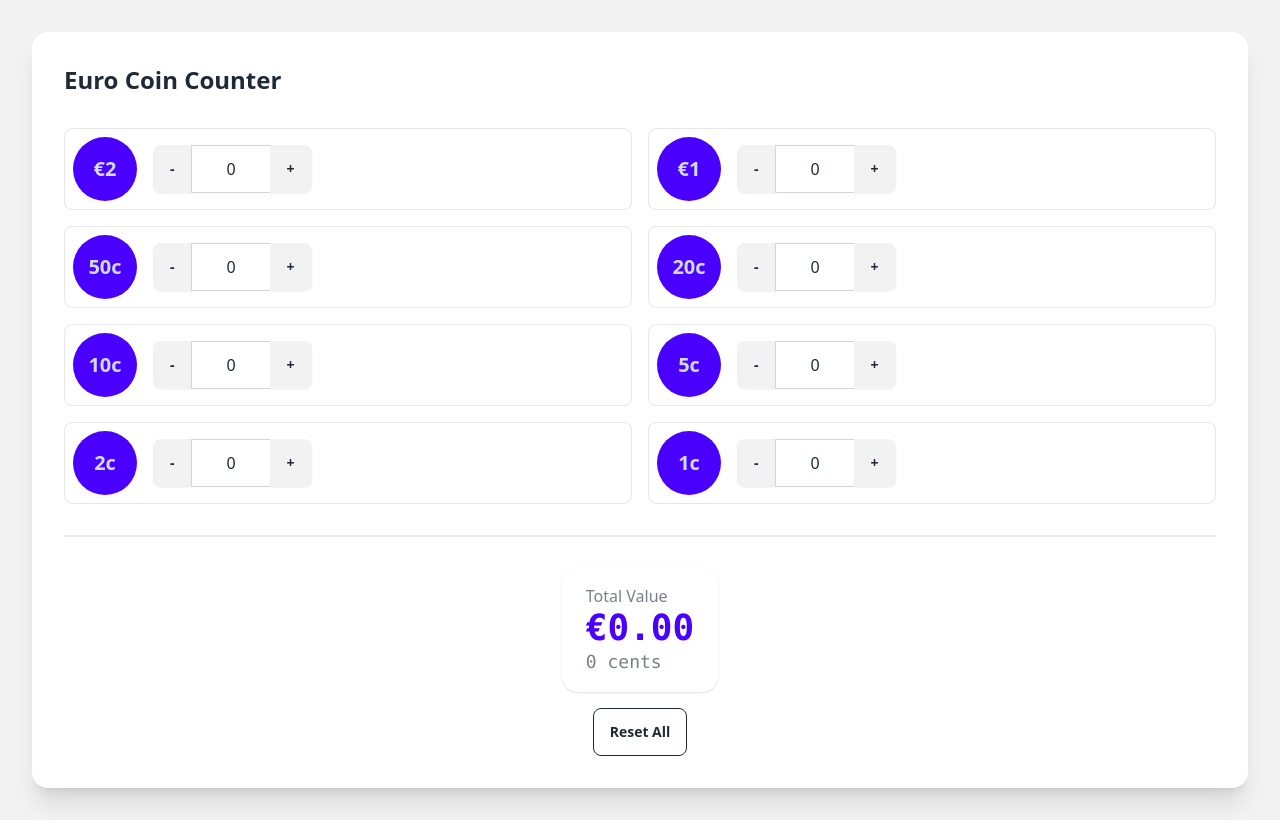
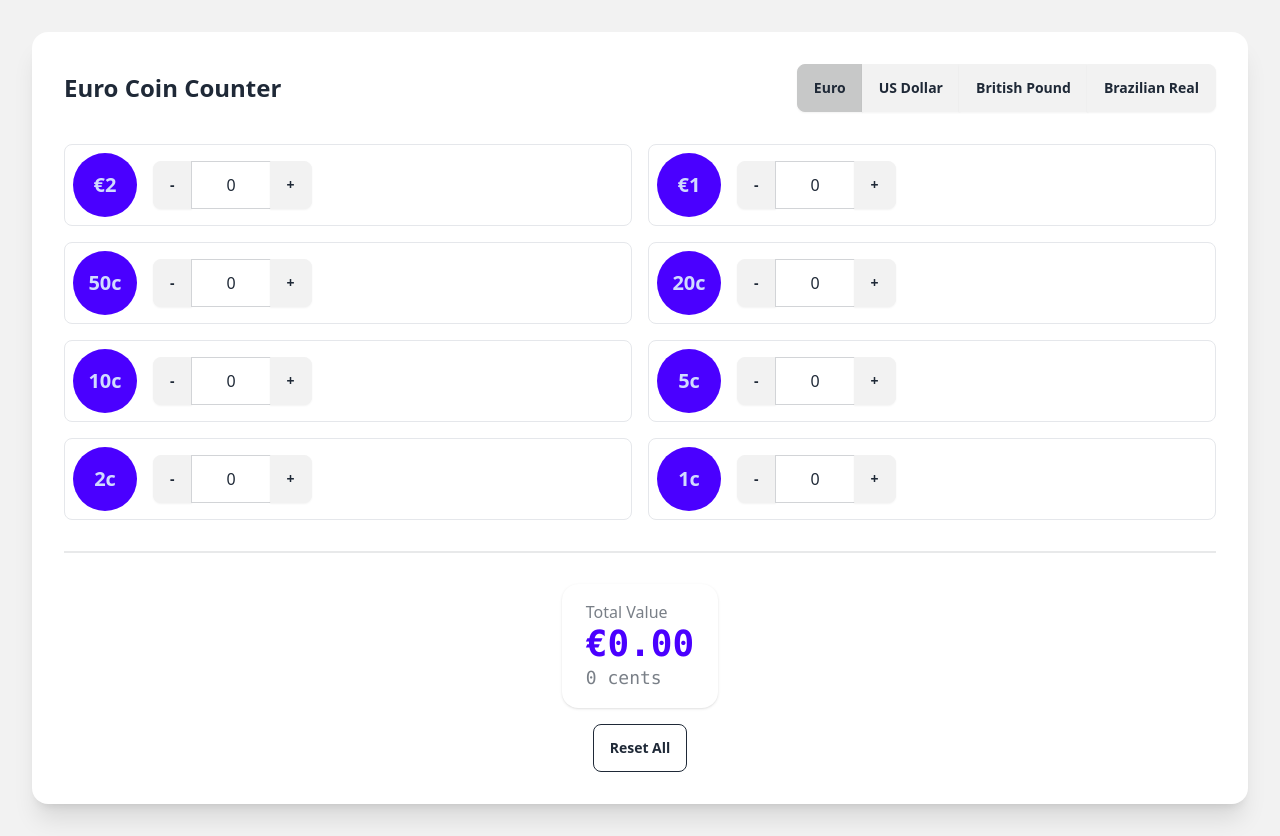
Before and after one commit to lauroguedes/coin-counter, a Vue app: page / in a window 1280 px wide. Built offline with nearby package versions, Linux system fonts and the light colour scheme.

Commit message:
add context coin selector

```diff
--- a/src/components/CoinCounter.vue
+++ b/src/components/CoinCounter.vue
@@ -9,7 +9,19 @@ interface Coin {
   displayValue: number;
 }
 
-const coins = ref<Coin[]>([
+interface CurrencyConfig {
+  code: string;
+  symbol: string;
+  name: string;
+  coins: Coin[];
+}
+
+const currencies: CurrencyConfig[] = [
+  {
+    code: 'EUR',
+    symbol: '€',
+    name: 'Euro',
+    coins: [
       { value: 200, label: '€2', count: 0, displayValue: 0 },
       { value: 100, label: '€1', count: 0, displayValue: 0 },
       { value: 50, label: '50c', count: 0, displayValue: 0 },
@@ -18,7 +30,52 @@ const coins = ref<Coin[]>([
       { value: 5, label: '5c', count: 0, displayValue: 0 },
       { value: 2, label: '2c', count: 0, displayValue: 0 },
       { value: 1, label: '1c', count: 0, displayValue: 0 }
-]);
+    ]
+  },
+  {
+    code: 'USD',
+    symbol: '$',
+    name: 'US Dollar',
+    coins: [
+      { value: 100, label: '$1', count: 0, displayValue: 0 },
+      { value: 50, label: '50¢', count: 0, displayValue: 0 },
+      { value: 25, label: '25¢', count: 0, displayValue: 0 },
+      { value: 10, label: '10¢', count: 0, displayValue: 0 },
+      { value: 5, label: '5¢', count: 0, displayValue: 0 },
+      { value: 1, label: '1¢', count: 0, displayValue: 0 }
+    ]
+  },
+  {
+    code: 'GBP',
+    symbol: '£',
+    name: 'British Pound',
+    coins: [
+      { value: 200, label: '£2', count: 0, displayValue: 0 },
+      { value: 100, label: '£1', count: 0, displayValue: 0 },
+      { value: 50, label: '50p', count: 0, displayValue: 0 },
+      { value: 20, label: '20p', count: 0, displayValue: 0 },
+      { value: 10, label: '10p', count: 0, displayValue: 0 },
+      { value: 5, label: '5p', count: 0, displayValue: 0 },
+      { value: 2, label: '2p', count: 0, displayValue: 0 },
+      { value: 1, label: '1p', count: 0, displayValue: 0 }
+    ]
+  },
+  {
+    code: 'BRL',
+    symbol: 'R$',
+    name: 'Brazilian Real',
+    coins: [
+      { value: 100, label: 'R$1', count: 0, displayValue: 0 },
+      { value: 50, label: '50c', count: 0, displayValue: 0 },
+      { value: 25, label: '25c', count: 0, displayValue: 0 },
+      { value: 10, label: '10c', count: 0, displayValue: 0 },
+      { value: 5, label: '5c', count: 0, displayValue: 0 }
+    ]
+  }
+];
+
+const selectedCurrency = ref<CurrencyConfig>(currencies[0]);
+const coins = ref<Coin[]>(selectedCurrency.value.coins);
 
 const totalDisplayValue = ref(0);
 
@@ -29,16 +86,20 @@ const totalValue = computed(() => {
 });
 
 const formattedTotal = computed(() => {
-  const euros = Math.floor(totalDisplayValue.value / 100);
-  const cents = totalDisplayValue.value % 100;
-  return `€${euros}.${cents.toString().padStart(2, '0')}`;
+  const value = totalDisplayValue.value / 100;
+  return new Intl.NumberFormat(undefined, {
+    style: 'currency',
+    currency: selectedCurrency.value.code
+  }).format(value);
 });
 
 const getIndividualSum = (coin: Coin) => {
   const totalCents = coin.value * coin.count;
-  const euros = Math.floor(totalCents / 100);
-  const cents = totalCents % 100;
-  return `€${euros}${cents > 0 ? `.${cents.toString().padStart(2, '0')}` : '.00'}`;
+  const value = totalCents / 100;
+  return new Intl.NumberFormat(undefined, {
+    style: 'currency',
+    currency: selectedCurrency.value.code
+  }).format(value);
 };
 
 const resetCounts = () => {
@@ -59,6 +120,12 @@ const decrement = (coin: Coin) => {
   if (coin.count > 0) {
     coin.count--;
   }
+};
+
+const changeCurrency = (currency: CurrencyConfig) => {
+  selectedCurrency.value = currency;
+  coins.value = currency.coins;
+  resetCounts();
 };
 
 // Watch for changes in the total value and animate accordingly
@@ -87,7 +154,20 @@ onMounted(() => {
   <div class="container mx-auto p-4">
     <div class="card bg-base-100 shadow-xl">
       <div class="card-body">
-        <h2 class="card-title text-2xl font-bold text-center mb-6">Euro Coin Counter</h2>
+        <div class="flex flex-col md:flex-row justify-between items-center gap-4 mb-6">
+          <h2 class="card-title text-2xl font-bold text-center">{{ selectedCurrency.name }} Coin Counter</h2>
+          <div class="join">
+            <button
+              v-for="currency in currencies"
+              :key="currency.code"
+              class="btn join-item"
+              :class="{ 'btn-active': selectedCurrency.code === currency.code }"
+              @click="changeCurrency(currency)"
+            >
+              {{ currency.name }}
+            </button>
+          </div>
+        </div>
 
         <div class="grid grid-cols-1 md:grid-cols-2 gap-4">
           <div v-for="coin in coins" :key="coin.label" class="flex items-center p-2 border rounded-lg">
```
Lines whose indentation alone changed are shown as unchanged.
